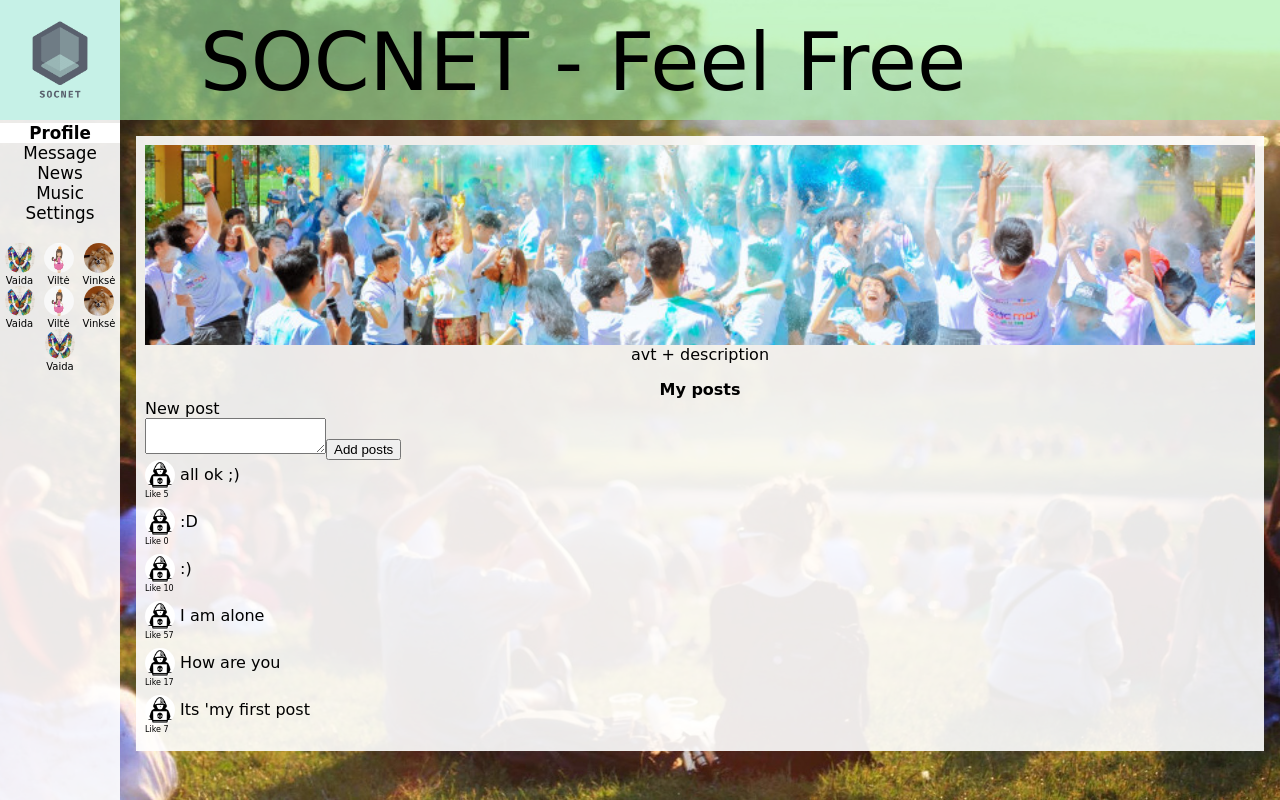
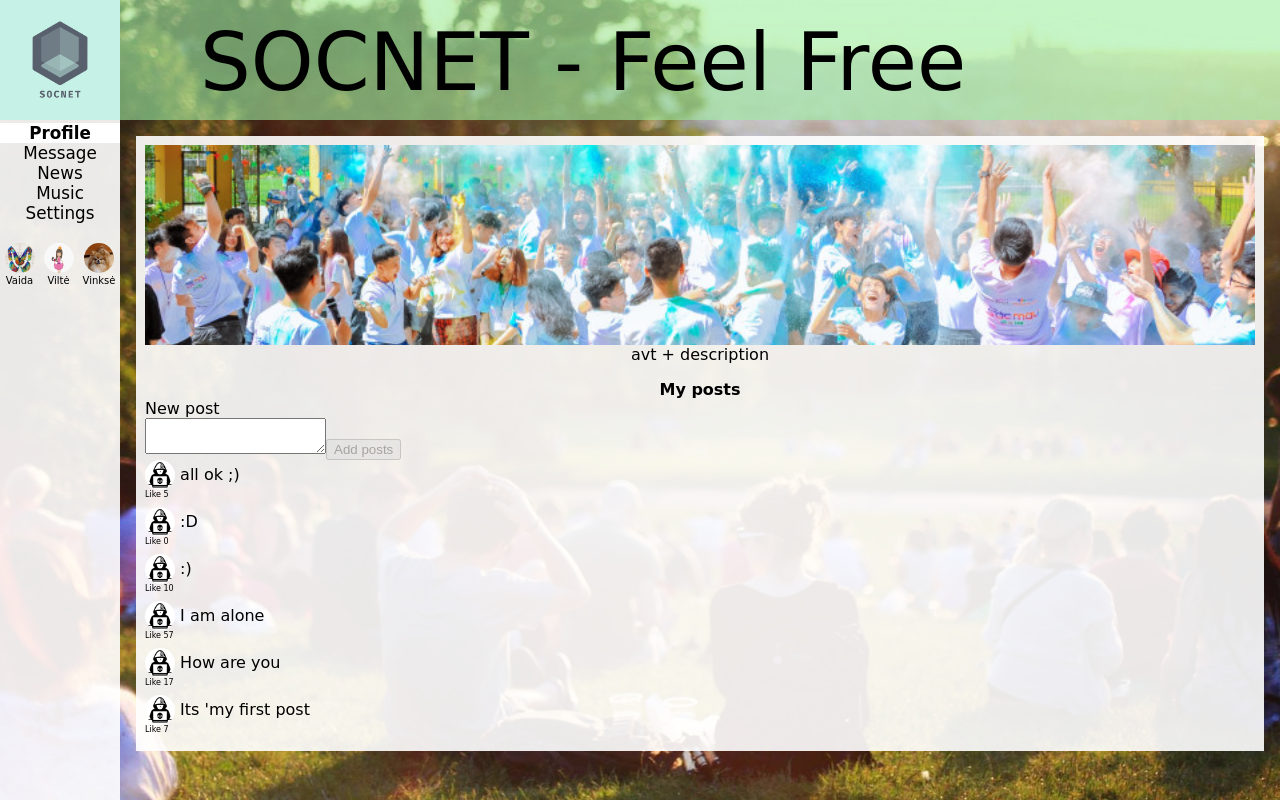
Before and after one commit to brainthief/socnet, a React (Create React App) app: page /profile in a window 1280 px wide. Built offline with nearby package versions, Linux system fonts and the light colour scheme.

Commit message:
Callback for new profile comment

```diff
--- a/src/App.js
+++ b/src/App.js
@@ -18,7 +18,7 @@ const App = (props) => {
         <Header />
         <Navbar sideBar={sideBar} />
         <div className='content'>
-          <Route exact path="/profile" render={() => <Profile profilePage={profilePage} />} />
+          <Route exact path="/profile" render={() => <Profile profilePage={profilePage} addNewPost={props.addNewPost} changeTextArea={props.changeTextArea} />} />
           <Route path="/dialogs" render={() => <Dialogs dialogPage={dialogPage} />} />
           <Route exact path="/music" component={Music} />
           <Route exact path="/news" component={News} />
--- a/src/components/Profile/MyPosts/MyPosts.jsx
+++ b/src/components/Profile/MyPosts/MyPosts.jsx
@@ -3,15 +3,15 @@ import css from './MyPosts.module.css'
 import Post from './Post/Post';
 
 const MyPosts = (props) => {
- const { comments, title } = props.profilePage
+ const { comments, title, newComment } = props.profilePage
  return (
   <div className={css.myPosts}><div className={css.title}>{title}</div>
    <div> New post
     <div>
-     <textarea></textarea>
-     <button>Add posts</button>
+     <textarea onChange={(e) => { props.changeTextArea(e) }} value={newComment}></textarea>
+     <button onClick={() => { props.addNewPost() }} disabled={newComment.length <= 0 ? true : false}>Add posts</button>
     </div>
-    {comments.map(el => <Post key={el.id} message={el.msg} like={el.likeCount} />)}
+    {comments.map((el, index) => <Post key={index} message={el.msg} like={el.likeCount} />)}
    </div>
   </div>
  )
--- a/src/components/Profile/Profile.jsx
+++ b/src/components/Profile/Profile.jsx
@@ -10,7 +10,7 @@ const Profile = (props) => {
   <div className={css.content}>
    <div className={css.contentText}>
     <ProfileInfo link={css.profImg} />
-    <MyPosts profilePage={profilePage} />
+    <MyPosts profilePage={profilePage} addNewPost={props.addNewPost} changeTextArea={props.changeTextArea} />
    </div>
   </div >
  )
--- a/src/index.js
+++ b/src/index.js
@@ -5,7 +5,23 @@ import App from './App';
 import * as serviceWorker from './serviceWorker';
 import { state } from './redux/state.jsx'
 
-ReactDOM.render(<App state={state} />, document.getElementById('root'));
+const addNewPost = () => {
+ state.profilePage.comments = [{ msg: state.profilePage.newComment, likeCount: '0' }, ...state.profilePage.comments]
+ state.profilePage.newComment = ''
+ renderEntirePage();
+}
+
+const changeTextArea = (e) => {
+ state.profilePage.newComment = e.target.value
+ renderEntirePage();
+}
+
+const renderEntirePage = () => {
+ ReactDOM.render(<App state={state} addNewPost={addNewPost} changeTextArea={changeTextArea} />, document.getElementById('root'));
+}
+
+renderEntirePage();
+
 
 // If you want your app to work offline and load faster, you can change
 // unregister() to register() below. Note this comes with some pitfalls.
--- a/src/redux/state.jsx
+++ b/src/redux/state.jsx
@@ -2,13 +2,14 @@ export const state = {
  profilePage: {
   title: 'My posts',
   comments: [
-   { id: "1", msg: 'all ok ;)', likeCount: '5' },
-   { id: "2", msg: ':D', likeCount: '0' },
-   { id: "3", msg: ':)', likeCount: '10' },
-   { id: "4", msg: 'I am alone', likeCount: '57' },
-   { id: "5", msg: 'How are you', likeCount: '17' },
-   { id: "6", msg: `Its 'my first post`, likeCount: '7' }
-  ]
+   { msg: 'all ok ;)', likeCount: '5' },
+   { msg: ':D', likeCount: '0' },
+   { msg: ':)', likeCount: '10' },
+   { msg: 'I am alone', likeCount: '57' },
+   { msg: 'How are you', likeCount: '17' },
+   { msg: `Its 'my first post`, likeCount: '7' }
+  ],
+  newComment: ""
  },
  dialogPage: {
   userList: [
@@ -35,10 +36,6 @@ export const state = {
    { id: 0, name: "Vaida", imgUrl: "vaida.JPG" },
    { id: 1, name: "Viltė", imgUrl: "vilte.JPG" },
    { id: 2, name: "Vinksė", imgUrl: "vinkse.JPG" },
-   { id: 4, name: "Vaida", imgUrl: "vaida.JPG" },
-   { id: 5, name: "Viltė", imgUrl: "vilte.JPG" },
-   { id: 6, name: "Vinksė", imgUrl: "vinkse.JPG" },
-   { id: 7, name: "Vaida", imgUrl: "vaida.JPG" }
   ]
  }
 }
```
Also changed, not shown: 1 other file (tests, documents, lock files or other folders).
